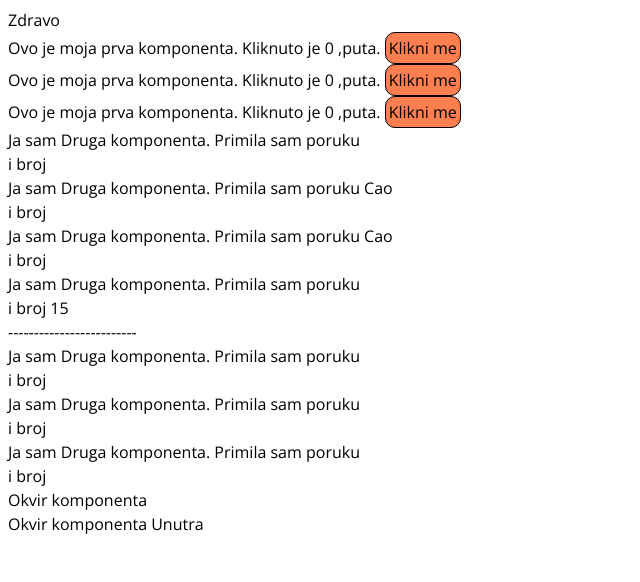
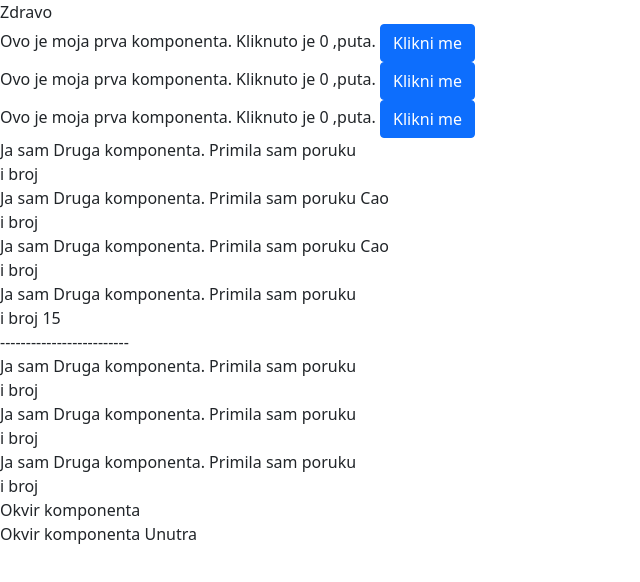
Before and after one commit to sinisamali/prvi-react, a React (Create React App) app: page / in a window 1280 px wide. Shown: the top 582 px of the page, without its empty margins (0-640 px from the left). Built offline with nearby package versions, Linux system fonts and the light colour scheme.

Commit message:
Bootstrap css

```diff
--- a/public/index.html
+++ b/public/index.html
@@ -1,14 +1,12 @@
 <!DOCTYPE html>
 <html lang="en">
+
 <head>
   <meta charset="utf-8" />
   <link rel="icon" href="%PUBLIC_URL%/favicon.ico" />
   <meta name="viewport" content="width=device-width, initial-scale=1" />
   <meta name="theme-color" content="#000000" />
-    <meta
-      name="description"
-      content="Web site created using create-react-app"
-    />
+  <meta name="description" content="Web site created using create-react-app" />
   <link rel="apple-touch-icon" href="%PUBLIC_URL%/logo192.png" />
   <!--
       manifest.json provides metadata used when your web app is installed on a
@@ -28,11 +26,16 @@
 
   <!--NASE IZMENE-->
   <link rel="preconnect" href="https://fonts.gstatic.com">
-    <link href="https://fonts.googleapis.com/css2?family=Open+Sans:ital,wght@0,300;0,400;0,600;0,700;0,800;1,300;1,400;1,600;1,700;1,800&display=swap" rel="stylesheet">
+  <link
+    href="https://fonts.googleapis.com/css2?family=Open+Sans:ital,wght@0,300;0,400;0,600;0,700;0,800;1,300;1,400;1,600;1,700;1,800&display=swap"
+    rel="stylesheet">
+  <link href="https://cdn.jsdelivr.net/npm/bootstrap@5.0.0-beta1/dist/css/bootstrap.min.css" rel="stylesheet"
+    integrity="sha384-giJF6kkoqNQ00vy+HMDP7azOuL0xtbfIcaT9wjKHr8RbDVddVHyTfAAsrekwKmP1" crossorigin="anonymous">
   <link rel="stylesheet" href="/static/style.css">
   <!--KRAJ NASIH IZMENA-->
 
 </head>
+
 <body>
   <noscript>You need to enable JavaScript to run this app.</noscript>
   <div id="root"></div>
@@ -47,4 +50,5 @@
       To create a production bundle, use `npm run build` or `yarn build`.
     -->
 </body>
+
 </html>
--- a/public/static/style.css
+++ b/public/static/style.css
@@ -5,7 +5,7 @@ html {
   line-height: 1.5;
 }
 
-
+/*
 .btn {
   display: inline-block;
   padding: 3px;
@@ -14,3 +14,4 @@ html {
   text-align: center;
   border-radius: 10px;
 }
+*/
--- a/src/components/Btn.js
+++ b/src/components/Btn.js
@@ -4,7 +4,7 @@ import React from 'react';
 const Btn = (props) => {
   return (
     <div
-      className="btn"
+      className="btn btn-primary"
       onClick={props.handleClick}
     >{props.title}</div>
   );
```
Also changed, not shown: 1 other file (tests, documents, lock files or other folders). Lines whose indentation alone changed are shown as unchanged.
